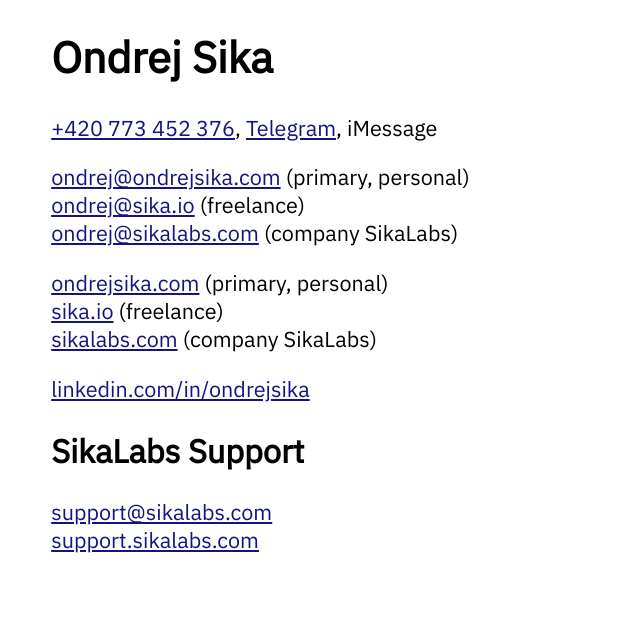
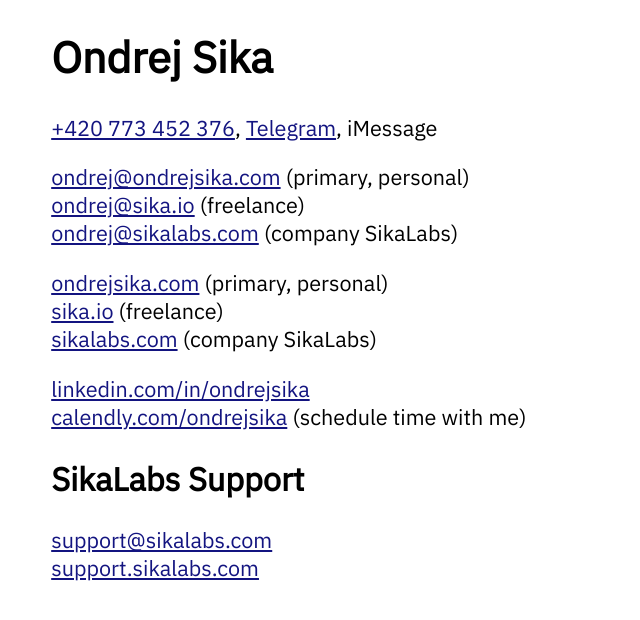
Before and after one commit to ondrejsika/ondrejsika.com, a Jekyll site: the page built from contact/index.md, in a window 1280 px wide. Shown: the top 620 px of the page, without its empty margins (0-640 px from the left). Built offline with Jekyll 4.4.1, drawn with Linux system fonts in a browser that asks for light colours.

Commit message:
feat(/contact): Add link to Calendly

```diff
--- a/contact/index.md
+++ b/contact/index.md
@@ -20,6 +20,8 @@
 [sikalabs.com](https://sikalabs.com) (company SikaLabs)
 
 [linkedin.com/in/ondrejsika](https://www.linkedin.com/in/ondrejsika/)
+<br/>
+[calendly.com/ondrejsika](https://calendly.com/ondrejsika) (schedule time with me)
 
 ## SikaLabs Support
 
```
